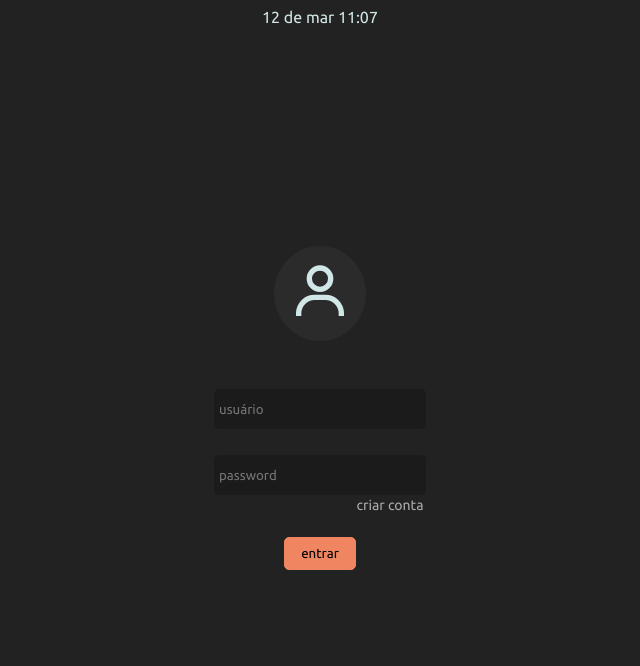
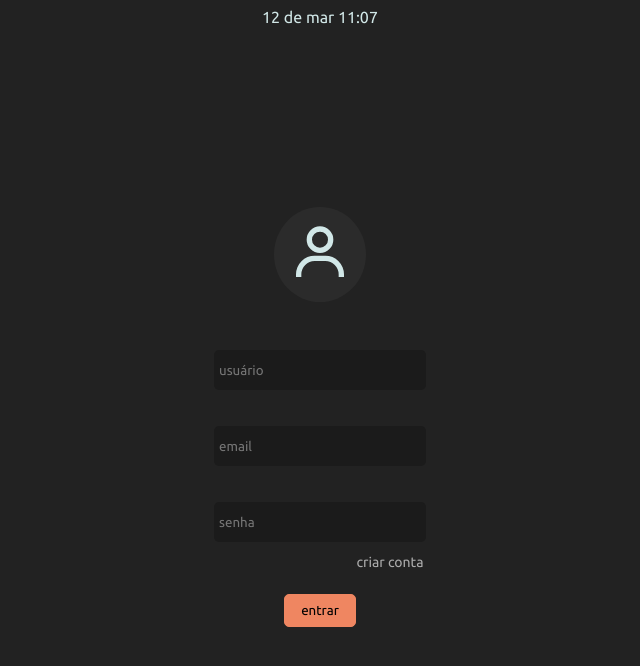
Before and after one commit to Jefferson-Guirra/Vscode-Portfolio, a Next.js app: page / in a window 1280 px wide. Shown: the top 666 px of the page, without its empty margins (320-960 px from the left). Built offline with nearby package versions, Linux system fonts and the light colour scheme.

Commit message:
feat: implement custom hooks on login page

```diff
--- a/src/pages/index.tsx
+++ b/src/pages/index.tsx
@@ -1,16 +1,20 @@
 import Head from 'next/head'
-import React, { useState } from 'react'
+import React from 'react'
+import Input from '../components/forms/input'
 import * as C from '../styles/Home'
 import Clock from '../components/header/clock/Clock'
 import { ClockProps } from '../protocols/clock'
 import { BiUser } from 'react-icons/bi'
 import Link from 'next/link'
-import Error from '../components/helpers/Error'
+import useForm from '../hooks/useForm'
 
 export default function Home() {
-  const [input, setInput] = useState<string>('')
+  const user = useForm('name')
+  const password = useForm('password')
+  const email = useForm('email')
+  /*const [input, setInput] = useState<string>('')
   const [password, setPassword] = useState<string>()
-  const [error, setError] = useState<string>('')
+  const [error, setError] = useState<string>('')*/
   const clockProps: ClockProps = {
     language: 'pt-BR',
     dateTimeFormatOptions: {
@@ -20,25 +24,9 @@ export default function Home() {
       minute: '2-digit',
     },
   }
-  const handlePassword = ({ target }: React.ChangeEvent<HTMLInputElement>) => {
-    setPassword(target.value)
-    if (!password) {
-      setError
-    }
-  }
-  const handleInput = ({ target }: React.ChangeEvent<HTMLInputElement>) => {
-    setInput(target.value)
-    if (error) {
-      setError('')
-    } else {
-      setError('informe um nome')
-    }
-  }
+
   const handleSubmit = (event: React.FormEvent<HTMLFormElement>) => {
     event.preventDefault()
-    if (!input) {
-      setError('informe um nome')
-    }
   }
 
   return (
@@ -62,24 +50,23 @@ export default function Home() {
               <BiUser size={64} />
             </span>
             <form onSubmit={handleSubmit}>
-              <input
+              <Input
                 type="text"
-                placeholder="usuário"
-                value={input}
-                onChange={handleInput}
+                name="usuário"
+                placeHolder="usuário"
+                {...user}
               />
-              <input
+              <Input type="email" name="email" placeHolder="email" {...email} />
+              <Input
                 type="password"
-                placeholder="password"
-                value={password}
-                onChange={handlePassword}
+                name="password"
+                placeHolder="senha"
+                {...password}
               />
               <Link href="/">criar conta</Link>
-
               <button>entrar</button>
-            </form>{' '}
+            </form>
           </div>
-          <Error error={error} />
         </article>
       </C.Container>
     </>
--- a/src/styles/Home.ts
+++ b/src/styles/Home.ts
@@ -41,32 +41,10 @@ export const Container = styled.section`
         flex-direction: column;
         align-items: center;
 
-        input {
-          display: block;
-          font-family: 'Ubuntu', sans-serif;
-          background-color: #1b1b1b;
-          border: 1px solid #1b1b1b;
-          color: #eee;
-          border: none;
-          border-radius: 5px;
-          padding: 5px;
-          height: 40px;
-          max-width: 300px;
-          margin-bottom: 2px;
-
-          &:focus,
-          &:hover {
-            border: 1px solid var(--login-primary-color);
-          }
-
-          &:nth-child(2) {
-            margin-top: 1.5rem;
-          }
-        }
-
         a {
           display: block;
           margin-left: 140px;
+          margin-top: -1.5rem;
           font-size: 14px;
           color: #eeeeeeab;
           transition: all 0.7s;
```
